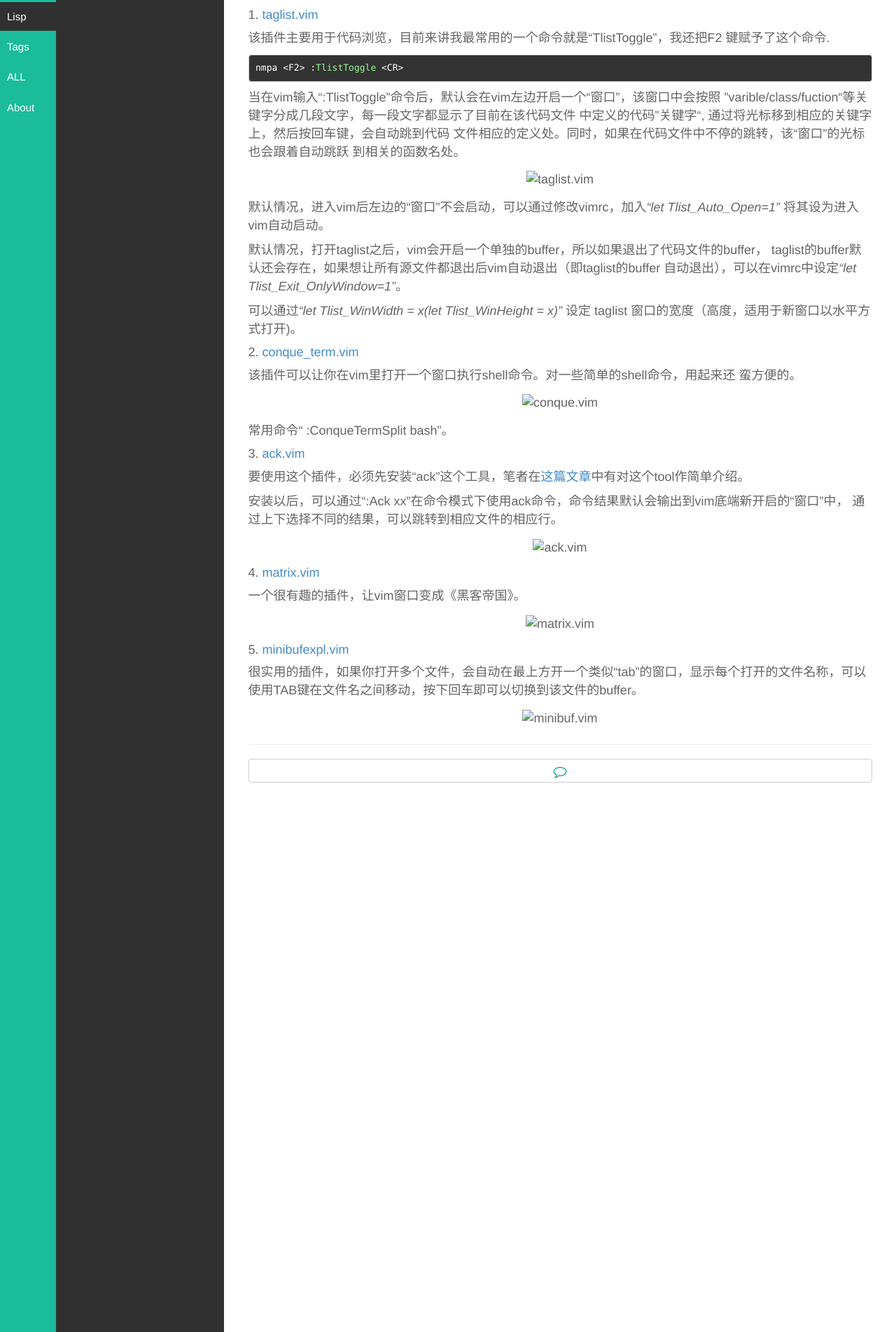
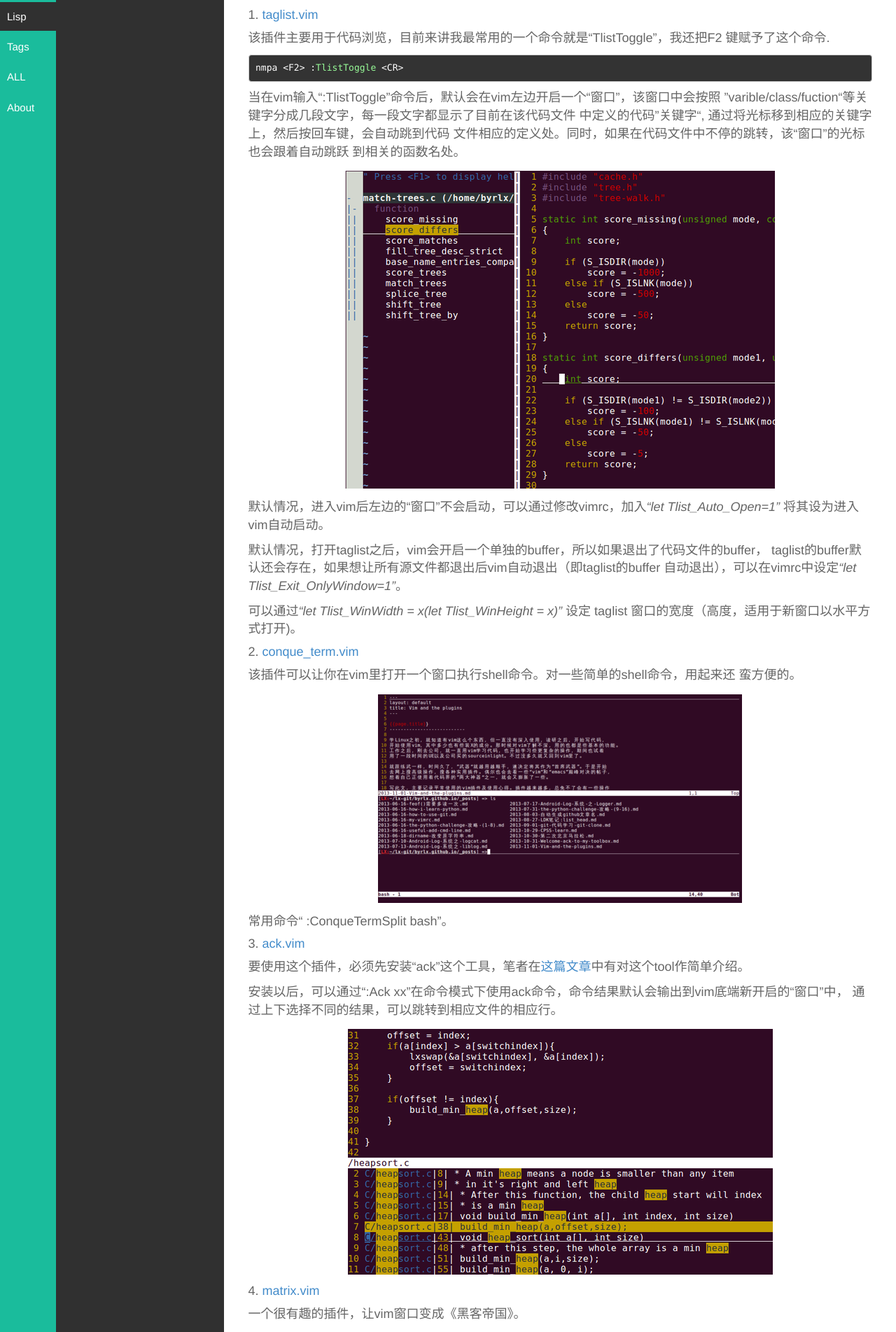
Before and after one commit to byrlx/byrlx.github.io, a Jekyll site: the page built from _posts/2013-11-01-Vim-and-the-plugins.md, in a window 1280 px wide. Shown: the part 394-2297 px from the top of the page at 70% size. Built offline with Jekyll 4.4.1, drawn with Linux system fonts in a browser that asks for light colours.

Commit message:
update blog

```diff
--- a/_posts/2013-11-01-Vim-and-the-plugins.md
+++ b/_posts/2013-11-01-Vim-and-the-plugins.md
@@ -31,7 +31,7 @@ description: [The vim plugins I use]
 文件相应的定义处。同时，如果在代码文件中不停的跳转，该“窗口”的光标也会跟着自动跳跃
 到相关的函数名处。
 
-![taglist.vim]({{root_url}}/images/taglist.png "taglist.vim")
+![taglist.vim]({{root_url}}/public/img/taglist.png "taglist.vim")
 
 默认情况，进入vim后左边的“窗口”不会启动，可以通过修改vimrc，加入*"let Tlist_Auto_Open=1"*
 将其设为进入vim自动启动。
@@ -48,7 +48,7 @@ taglist 窗口的宽度（高度，适用于新窗口以水平方式打开)。
 该插件可以让你在vim里打开一个窗口执行shell命令。对一些简单的shell命令，用起来还
 蛮方便的。
 
-![conque.vim]({{root_url}}/images/conque.png "conque.vim")
+![conque.vim]({{root_url}}/public/img/conque.png "conque.vim")
 
 常用命令“ :ConqueTermSplit bash”。
 
@@ -59,16 +59,16 @@ taglist 窗口的宽度（高度，适用于新窗口以水平方式打开)。
 安装以后，可以通过“:Ack xx”在命令模式下使用ack命令，命令结果默认会输出到vim底端新开启的“窗口”中，
 通过上下选择不同的结果，可以跳转到相应文件的相应行。
 
-![ack.vim]({{root_url}}/images/ack.png "ack.vim")
+![ack.vim]({{root_url}}/public/img/ack.png "ack.vim")
 
 #### 4. [matrix.vim](http://www.vim.org/scripts/script.php?script_id=1189)
 
 一个很有趣的插件，让vim窗口变成《黑客帝国》。
 
-![matrix.vim]({{root_url}}/images/matrix.png "matrix.vim")
+![matrix.vim]({{root_url}}/public/img/matrix.png "matrix.vim")
 
 #### 5. [minibufexpl.vim](http://www.vim.org/scripts/script.php?script_id=159)
 
 很实用的插件，如果你打开多个文件，会自动在最上方开一个类似“tab”的窗口，显示每个打开的文件名称，可以使用TAB键在文件名之间移动，按下回车即可以切换到该文件的buffer。
 
-![minibuf.vim]({{root_url}}/images/minibufexpl.png "minibufexpl.vim")
+![minibuf.vim]({{root_url}}/public/img/minibufexpl.png "minibufexpl.vim")
```
Also changed, not shown: _posts/2013-10-30-第二次北京马拉松.md (+1 -1 lines), _posts/2013-11-05-五台山.md (+1 -1 lines), _posts/2013-11-21-What-do-I-learn-from-the-project.md (+1 -1 lines), _posts/2013-12-28-Android-logwrapper.md (+2 -2 lines), _posts/2014-01-29-使用-org-mode-管理工作生活.md (+2 -2 lines), public/img/ack.png (added), public/img/conque.png (added), public/img/logwrapper.png (added), public/img/ls.png (added), public/img/matrix.png (added), public/img/minibufexpl.png (added), public/img/mls.jpeg (added), public/img/orgmode.png (added), public/img/orgmode2.png (added), 2 more files.
